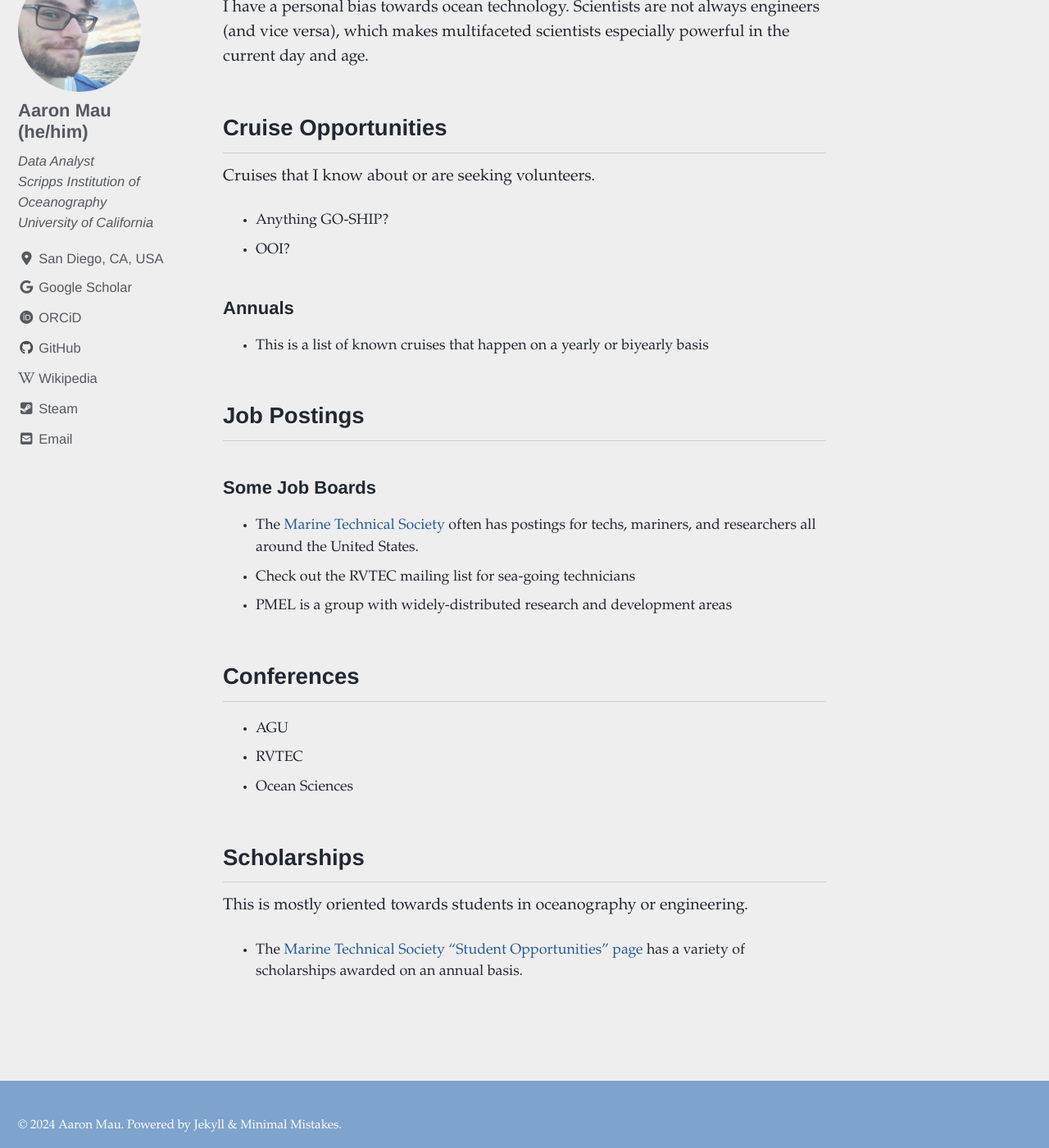
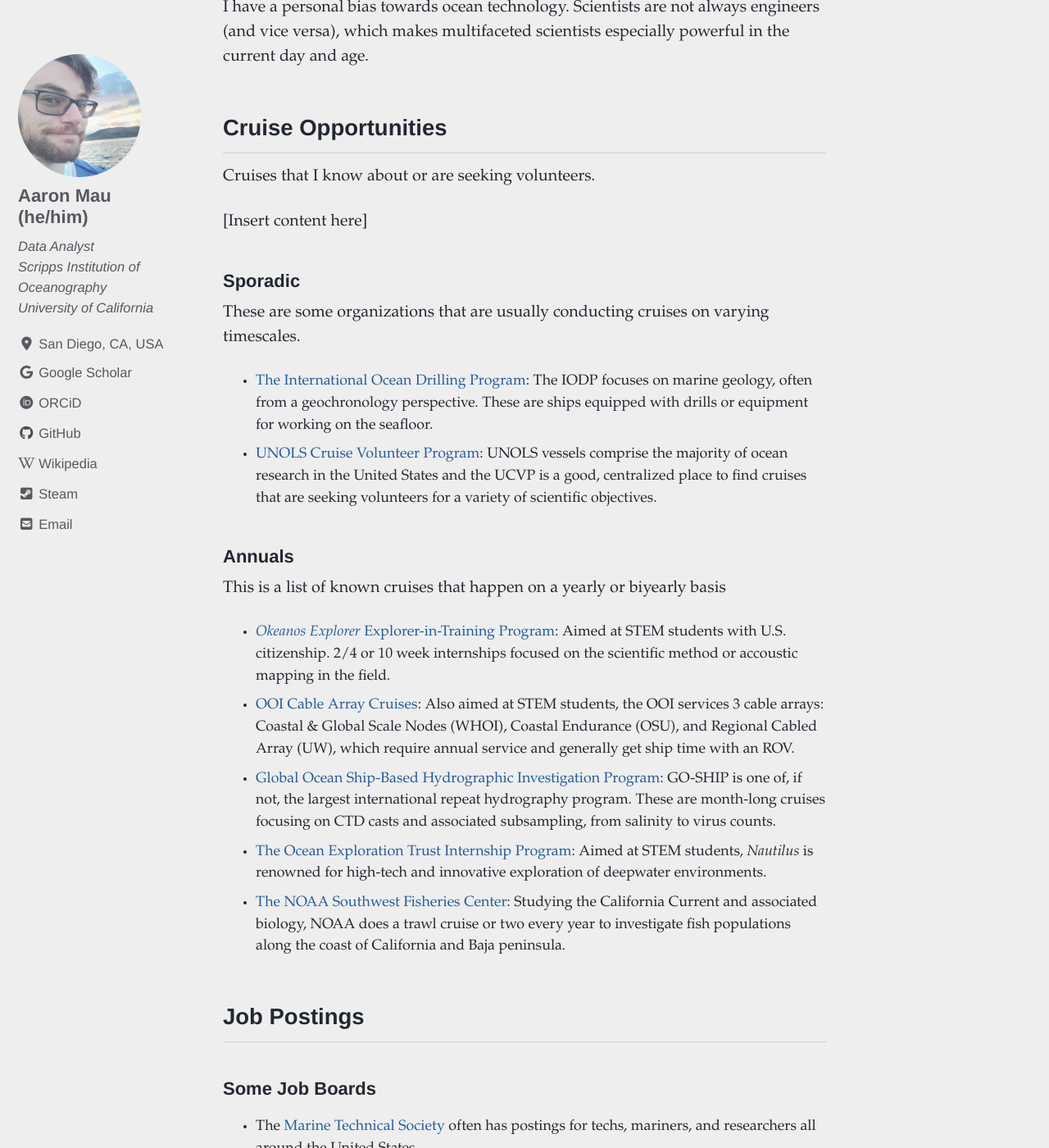
Before and after one commit to Klankers/Klankers.github.io, a Jekyll site: the page built from _pages/opportunities.md, in a window 1280 px wide and 1400 px high, scrolled down 416 px. Shown: the whole window at 82% size. Built offline with Jekyll 4.4.1, drawn with Linux system fonts in a browser that asks for light colours; cached includes are drawn as plain includes; nearby versions of some CDN libraries; some of the changed text lies outside the part shown.

Commit message:
Update the opportunities

```diff
--- a/_pages/opportunities.md
+++ b/_pages/opportunities.md
@@ -9,27 +9,42 @@ header:
 I have a personal bias towards ocean technology. Scientists are not always engineers (and vice versa), which makes multifaceted scientists especially powerful in the current day and age.
 
 ##  Cruise Opportunities
-
 Cruises that I know about or are seeking volunteers.
 
-* Anything GO-SHIP?
-* OOI?
+[Insert content here]
+
+### Sporadic
+These are some organizations that are usually conducting cruises on varying timescales.
+
+* [The International Ocean Drilling Program](https://www.iodp.org/expeditions/apply-to-sail): The IODP focuses on marine geology, often from a geochronology perspective. These are ships equipped with drills or equipment for working on the seafloor.
+* [UNOLS Cruise Volunteer Program](https://www.unols.org/unols-cruise-opportunity-program): UNOLS vessels comprise the majority of ocean research in the United States and the UCVP is a good, centralized place to find cruises that are seeking volunteers for a variety of scientific objectives.
 
 ### Annuals
-* This is a list of known cruises that happen on a yearly or biyearly basis
+This is a list of known cruises that happen on a yearly or biyearly basis
+
+* [*Okeanos Explorer* Explorer-in-Training Program](https://oceanexplorer.noaa.gov/okeanos/training.html): Aimed at STEM students with U.S. citizenship. 2/4 or 10 week internships focused on the scientific method or accoustic mapping in the field.
+* [OOI Cable Array Cruises](https://oceanobservatories.org/cruise-participation/): Also aimed at STEM students, the OOI services 3 cable arrays: Coastal & Global Scale Nodes (WHOI), Coastal Endurance (OSU), and Regional Cabled Array (UW), which require annual service and generally get ship time with an ROV.
+* [Global Ocean Ship-Based Hydrographic Investigation Program](http://www.go-ship.org/Contacts.html): GO-SHIP is one of, if not, the largest international repeat hydrography program. These are month-long cruises focusing on CTD casts and associated subsampling, from salinity to virus counts.
+* [The Ocean Exploration Trust Internship Program](https://nautiluslive.org/join/internship-program): Aimed at STEM students, *Nautilus* is renowned for high-tech and innovative exploration of deepwater environments.
+* [The NOAA Southwest Fisheries Center](https://www.fisheries.noaa.gov/about/fisheries-resources-division-southwest-fisheries-science-center): Studying the California Current and associated biology, NOAA does a trawl cruise or two every year to investigate fish populations along the coast of California and Baja peninsula.
+
 
 ##  Job Postings
 
 ### Some Job Boards
 * The [Marine Technical Society](https://mtsociety.careerwebsite.com/home/index.cfm?) often has postings for techs, mariners, and researchers all around the United States.
-* Check out the RVTEC mailing list for sea-going technicians
-* PMEL is a group with widely-distributed research and development areas
+* Check out the [RVTEC mailing list](https://www.unols.org/form/contact-us-form) for sea-going technicians.
+* [PMEL](https://www.pmel.noaa.gov/career-opportunities) is a group with widely-distributed research and development areas.
+* [UNOLS](https://www.unols.org/jobs) posts lost of job offers for crew operators, including engineers, cooks, and deck technicians.
 
 ##  Conferences
 
-* AGU
-* RVTEC
-* Ocean Sciences
+* [AGU](https://www.agu.org/annual-meeting) - the largest Earth science conference in the world.
+* [Ocean Sciences](https://www.agu.org/ocean-sciences-meeting) - the biggest oceanography-specific meeting.
+* [ABGradcon](https://www.abgradcon.org/) - astrobiology conference focusing on graduate students.
+* [ABScicon](https://www.agu.org/abscicon) - like AGU, but for astrobiologists.
+* [RVTEC](https://www.unols.org/event/meeting/2024-rvtec-meeting) - research vessel technician annual meeting.
+* [ESA](https://earth.esa.int/eogateway/search?category=events) - the European space agency.
 
 ##  Scholarships
 
```
